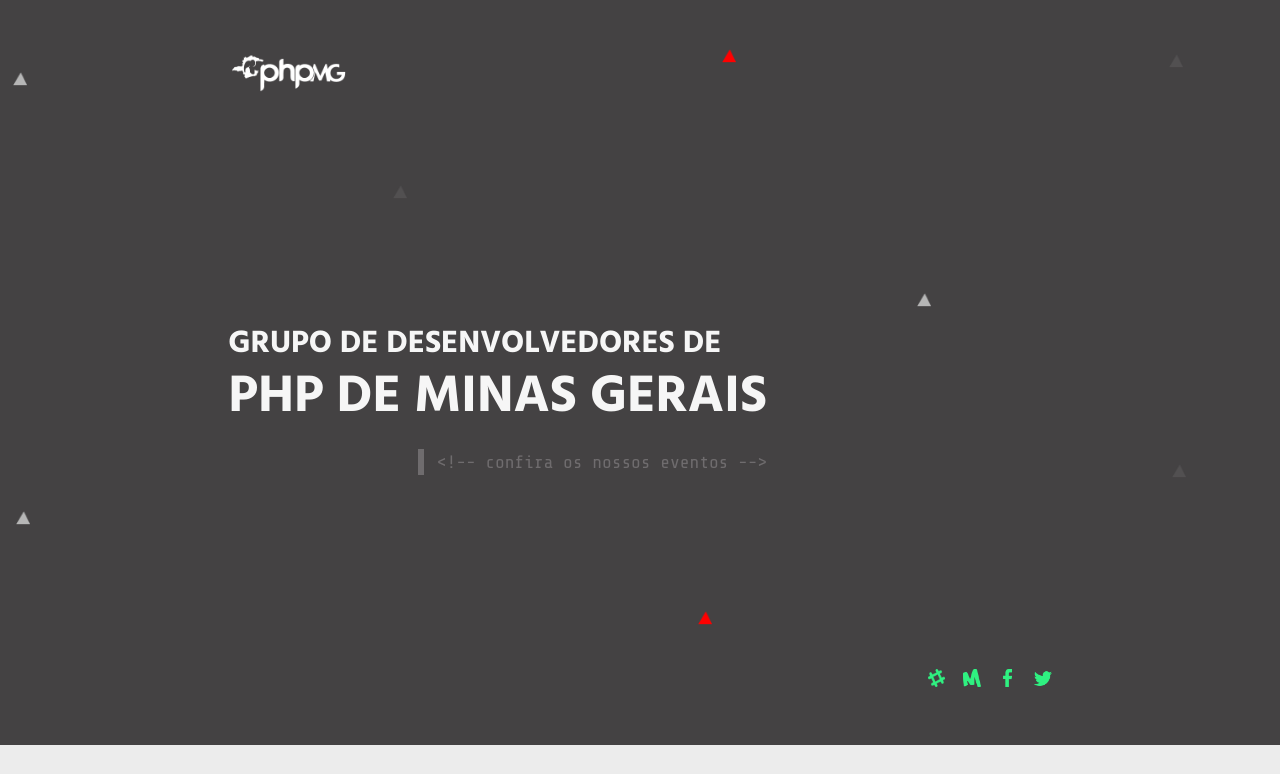
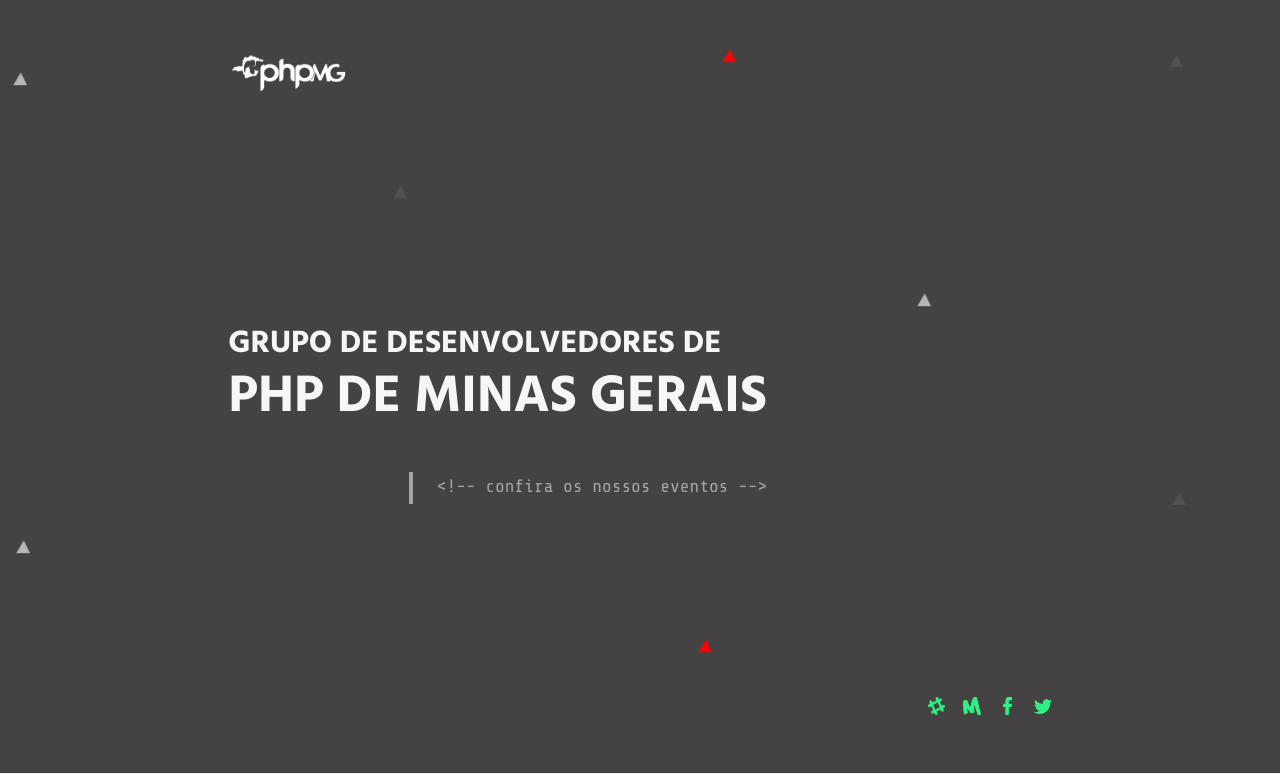
Before and after one commit to phpmg/phpmg.com, a PHP site: page / in a window 1280 px wide. Shown: the top 774 px of the page. Run offline with PHP 8.4, Linux system fonts and the light colour scheme; some libraries are stand-ins or nearby versions.

Commit message:
Melhora o subtítulo

```diff
--- a/public/css/styles.css
+++ b/public/css/styles.css
@@ -88,20 +88,20 @@ header {
 }
 
 .text {
-    color: #6f6c6e;
+    color: #a5a5a5;
     text-align: right;
     font-size: 18px;
-    margin-top: 0.75em;
+    margin-top: 2em;
 }
 
 .text::before {
     content: '';
-    border: solid #6f6c6e;
-    height:1.94em;
-    width:0.25em;
-    margin-right: 0.69em;
-    margin-top: 1.75em;
-    border-width: medium;
+    background: #a5a5a5;
+    height: 1.74em;
+    width: 0.25em;
+    margin-right: 1.30em;
+    vertical-align: middle;
+    display: inline-block;
 }
 
 .social-medias {
```
